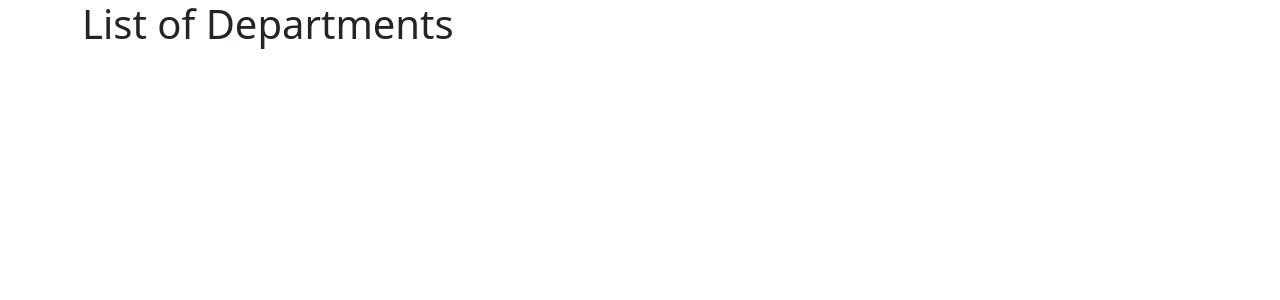
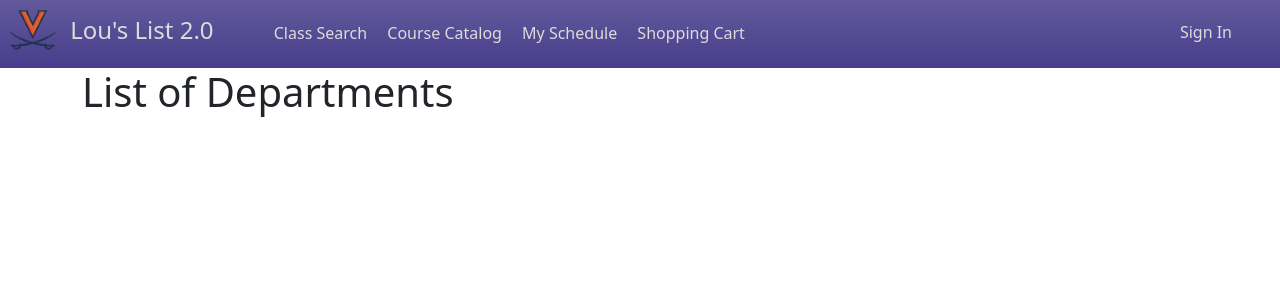
Before and after one commit to Mitchell-Hong/Lous-List-Final-Project, a Django app: page /main/coursecatalog/ in a window 1280 px wide. Shown: the top 300 px of the page. Run offline with Django 4.2, Linux system fonts and the light colour scheme; data that the repository does not hold is empty; some libraries are stand-ins or nearby versions.

Commit message:
styled code

```diff
--- a/main/templates/main/coursecatalog.html
+++ b/main/templates/main/coursecatalog.html
@@ -1,10 +1,8 @@
 {% extends 'main/index.html' %}
 <html>
-{% block content %}
-<body>
-    <div class="container">
-        <div class="center-text">
-            <div class="center-text">
+    {% block content %}
+        <body>
+            <div class="container">
                 <h1>List of Departments</h1>
                 <ul>
                     {% for dep in department_results.all %}
@@ -12,8 +10,6 @@
                     {% endfor %}
                 </ul>
             </div>
-        </div>
-    </div>
-</body>
-{% endblock %}
+        </body>
+    {% endblock %}
 </html>
--- a/main/templates/main/index.html
+++ b/main/templates/main/index.html
@@ -13,7 +13,6 @@
         {% bootstrap_javascript %}
     </head>
     <body>
-        {% block content %}
         <div class="mx-auto bg-gradient" class="tab"
         style="width: 100%; height: 8.5%; background-color:darkslateblue">
             {% load static %}
@@ -52,6 +51,8 @@
             </div>
             {% endif %}
         </div>
+        {% comment %} The above code is the navbar and then below we can add the content for each page inside block content tag {% endcomment %}
+        {% block content %}
         {% endblock content %}
     </body>
 
```
Also changed, not shown: main/static/main/images/Male Trainer supplies pt2.jpg (added). Lines whose indentation alone changed are shown as unchanged.
